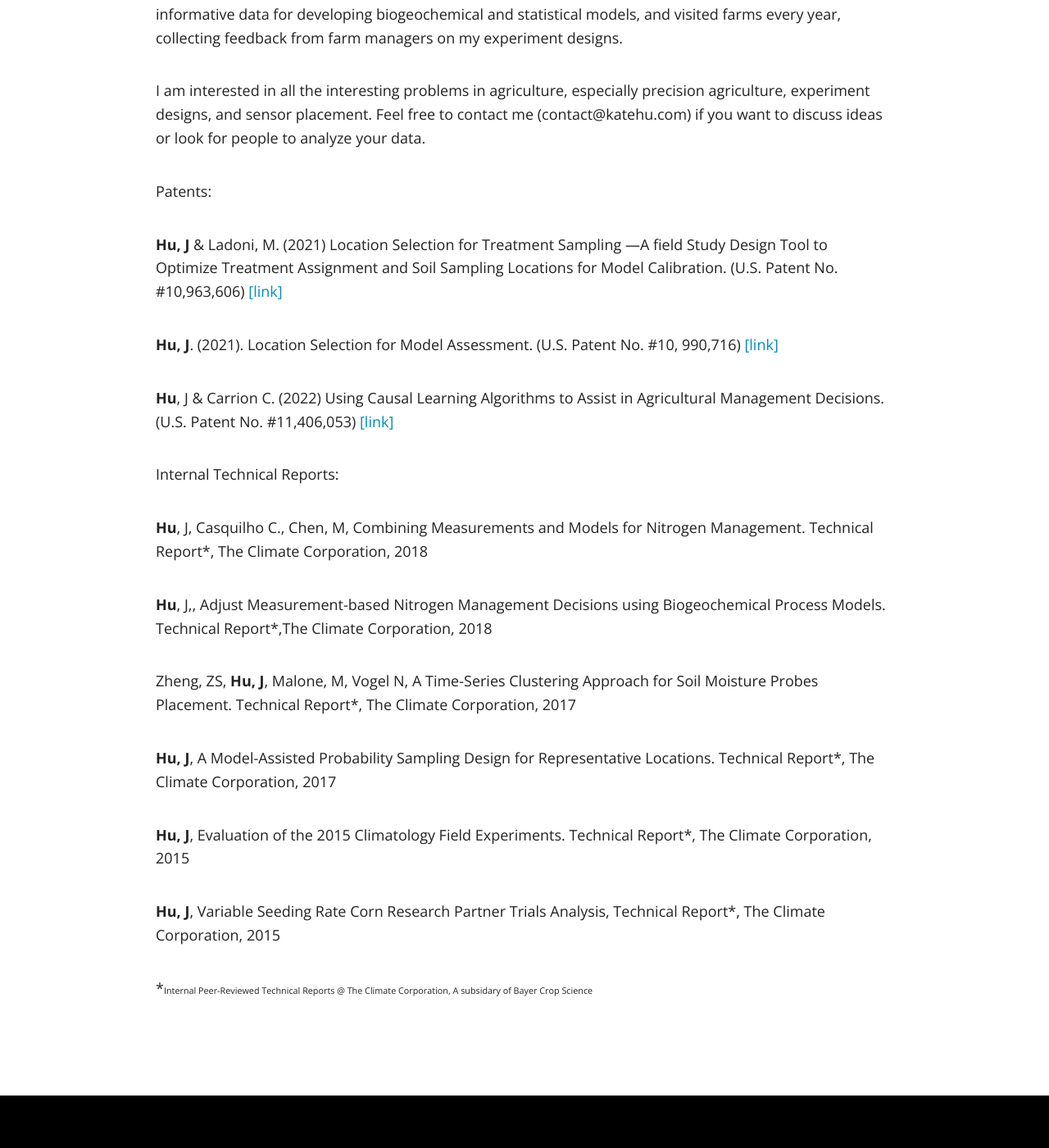
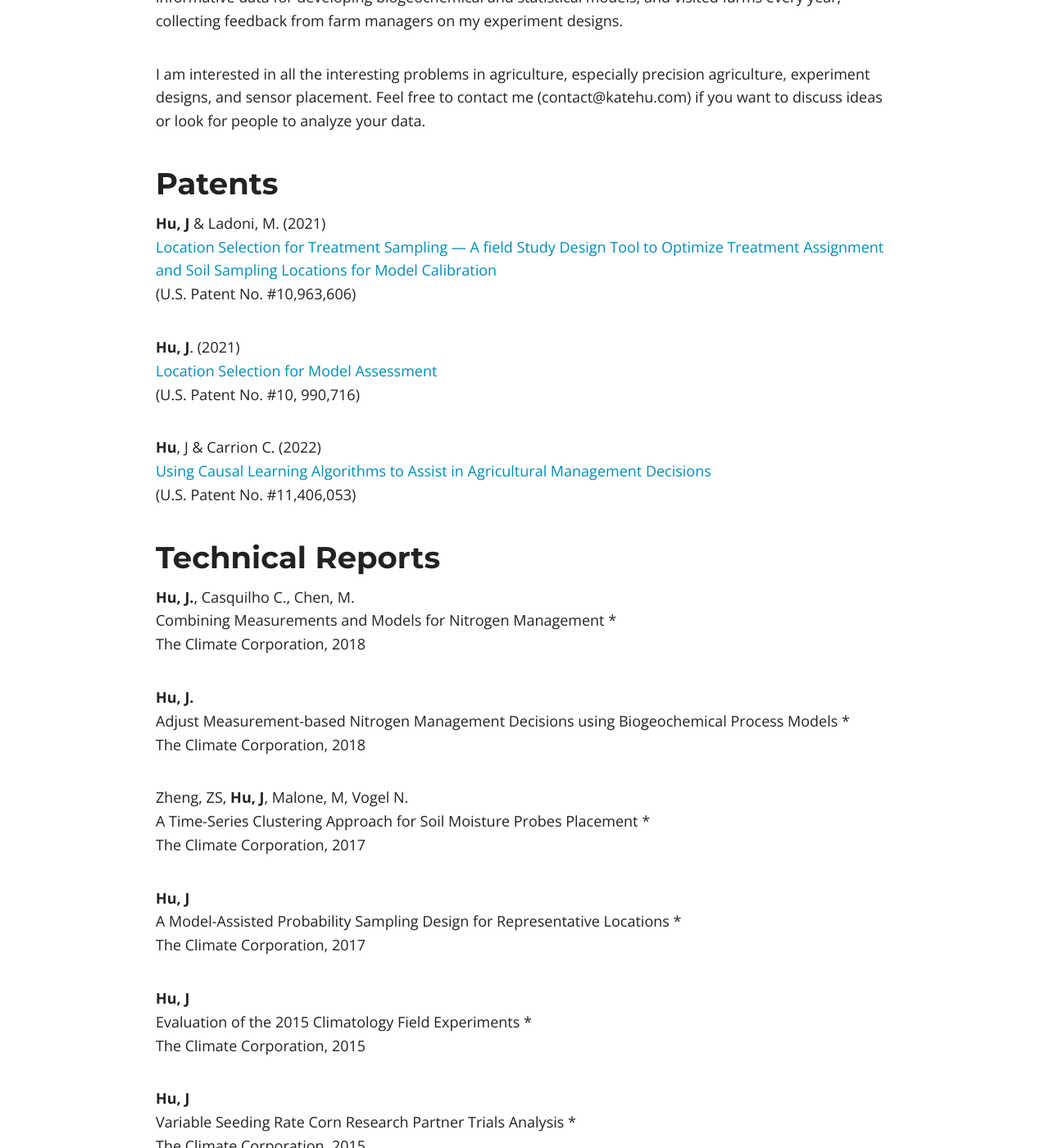
Before and after one commit to katehu/katehu.github.io, a Jekyll site: the page built from agtech.md, in a window 1280 px wide and 1400 px high, scrolled down 316 px. Shown: the whole window at 82% size. Built offline with Jekyll 4.4.1, drawn with Linux system fonts in a browser that asks for light colours; nearby versions of some CDN libraries; some of the changed text lies outside the part shown.

Commit message:
Clean up agtech.md

```diff
--- a/agtech.md
+++ b/agtech.md
@@ -17,38 +15,44 @@ and visited farms every year, collecting feedback from farm managers on my exper
 I am interested in all the interesting problems in agriculture, especially precision agriculture, experiment designs, and sensor placement.
 Feel free to contact me (contact@katehu.com) if you want to discuss ideas or look for people to analyze your data.
 
+## Patents
 
-Patents:
+**Hu, J** & Ladoni, M. (2021)<br/>
+[Location Selection for Treatment Sampling --- A field Study Design Tool to Optimize Treatment Assignment and Soil Sampling Locations for Model Calibration](https://uspto.report/patent/grant/10,963,606)<br/>
+(U.S. Patent No. #10,963,606)
 
-**Hu, J** & Ladoni, M. (2021) Location Selection for Treatment Sampling ---A field Study Design Tool to Optimize Treatment Assignment and Soil Sampling Locations for Model Calibration. (U.S. Patent No. #10,963,606) [[link]](https://uspto.report/patent/grant/10,963,606) <br/>
+**Hu, J**. (2021)<br/>
+[Location Selection for Model Assessment](https://uspto.report/patent/grant/10,990,716)<br/>
+(U.S. Patent No. #10, 990,716)
 
-**Hu, J**.  (2021). Location Selection for Model Assessment. (U.S. Patent No. #10, 990,716) [[link]](https://uspto.report/patent/grant/10,990,716) <br/>
+**Hu**, J & Carrion C. (2022)<br/>
+[Using Causal Learning Algorithms to Assist in Agricultural Management Decisions](https://uspto.report/patent/grant/11,406,053)<br/>
+(U.S. Patent No. #11,406,053)
 
-**Hu**, J & Carrion C. (2022) Using Causal Learning Algorithms to Assist in
-Agricultural Management Decisions. (U.S. Patent No. #11,406,053) [[link]](https://uspto.report/patent/grant/11,406,053)<br/>
+## Technical Reports
 
+**Hu, J.**, Casquilho C., Chen, M.<br/>
+Combining Measurements and Models for Nitrogen Management *<br/>
+The Climate Corporation, 2018 <br/>
 
-Internal Technical Reports:
+**Hu, J.**<br/>
+Adjust Measurement-based Nitrogen Management Decisions using Biogeochemical Process Models *<br/>
+The Climate Corporation, 2018
 
+Zheng, ZS, **Hu, J**, Malone, M, Vogel N.<br/>
+A Time-Series Clustering Approach for Soil Moisture Probes Placement *<br/>
+The Climate Corporation, 2017
 
-**Hu**, J, Casquilho C., Chen, M, Combining Measurements and Models for
-Nitrogen Management. Technical Report*, The Climate Corporation, 2018 <br/>
+**Hu, J**<br/>
+A Model-Assisted Probability Sampling Design for Representative Locations *<br/>
+The Climate Corporation, 2017
 
-**Hu**, J,, Adjust Measurement-based Nitrogen Management Decisions using
-Biogeochemical Process Models. Technical Report*,The Climate Corporation, 2018<br/>
+**Hu, J**<br/>
+Evaluation of the 2015 Climatology Field Experiments *<br/>
+The Climate Corporation, 2015
 
-Zheng, ZS, **Hu, J**, Malone, M, Vogel N, A Time-Series Clustering
-Approach for Soil Moisture Probes Placement. Technical Report*, The Climate Corporation, 2017
+**Hu, J**<br/>
+Variable Seeding Rate Corn Research Partner Trials Analysis *<br/>
+The Climate Corporation, 2015
 
-
-**Hu, J**, A Model-Assisted Probability Sampling Design for Representative
-Locations. Technical Report*, The Climate Corporation, 2017
-
-**Hu, J**, Evaluation of the 2015 Climatology Field Experiments. Technical Report*, The Climate Corporation,
-2015
-
-**Hu, J**, Variable Seeding Rate Corn Research Partner Trials Analysis, Technical
-Report*, The Climate Corporation, 2015
-
-
-*<small>Internal Peer-Reviewed Technical Reports @ The Climate Corporation, A subsidary of Bayer Crop Science <small> <br/>
+*<small>Internal Peer-Reviewed Technical Reports @ The Climate Corporation, A subsidary of Bayer Crop Science </small>
```
Also changed, not shown: other parts of agtech.md (+1 -3 lines).
